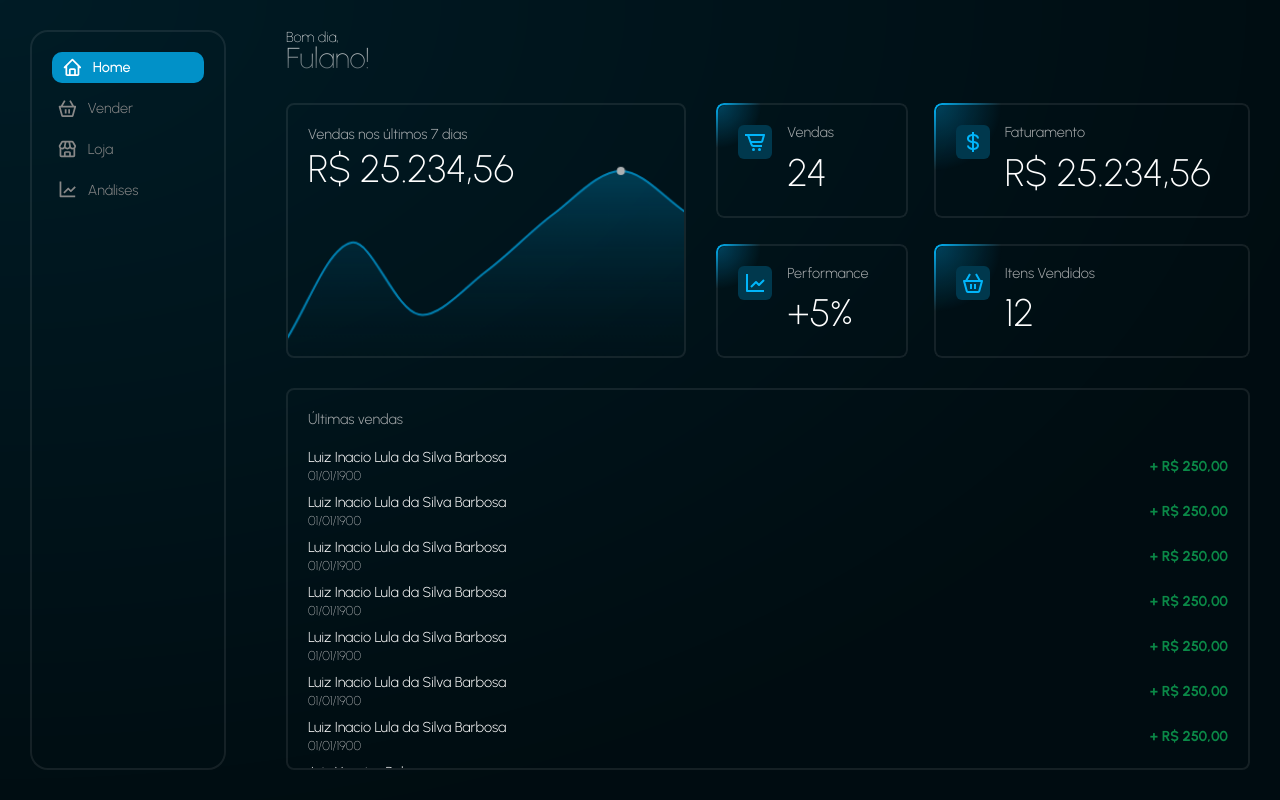
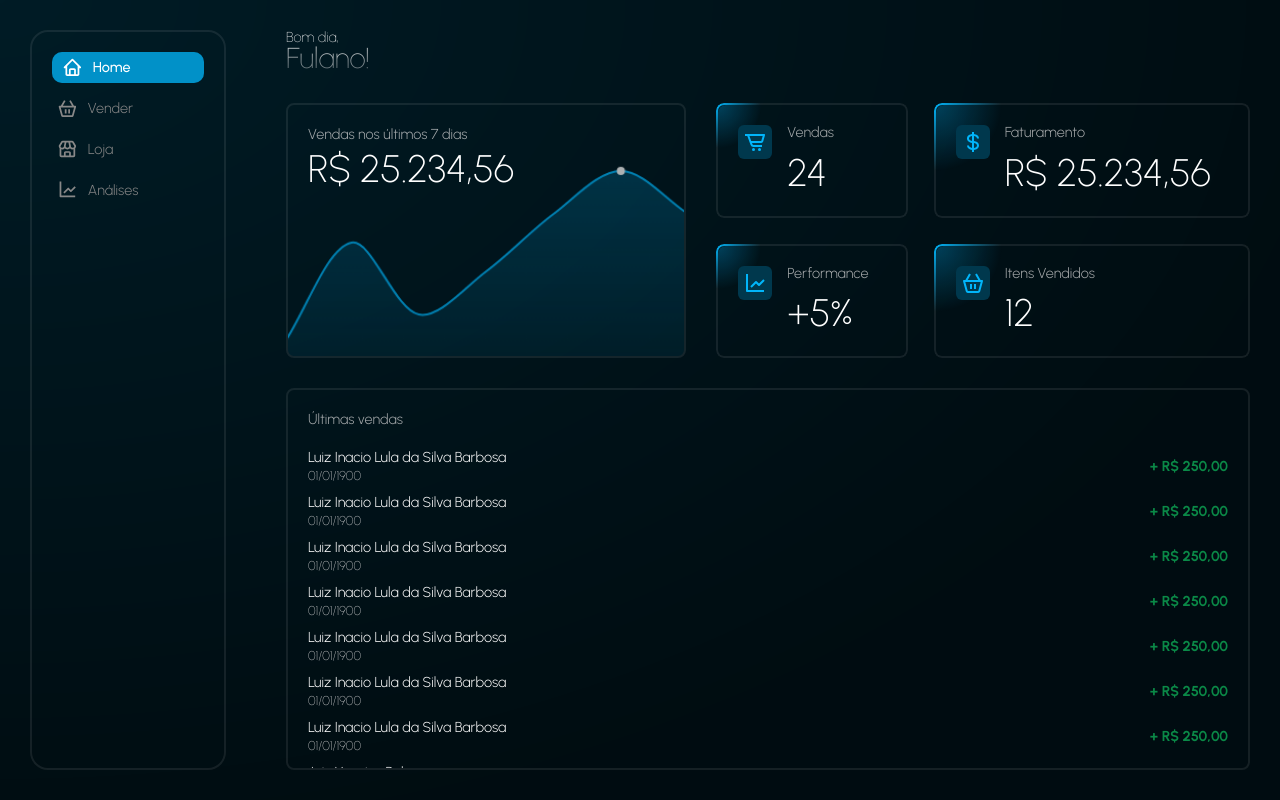
Before and after one commit to Gepetto-FIAP/tradebox, a Next.js app: page /seller in a window 1280 px wide. Built offline with nearby package versions, Linux system fonts and the light colour scheme.

Commit message:
refactor: reestrutura página inicial do vendedor para melhor organização do conteúdo

```diff
--- a/app/(dashboard)/seller/page.tsx
+++ b/app/(dashboard)/seller/page.tsx
@@ -20,7 +20,11 @@ export default function Seller() {
               <div className={styles.chart_value}>R$ 25.234,56</div>
             </div>
             <div className={styles.chart}>
-              <SalesChart colorStart={"#01b5fa70"} colorEnd={"transparent"} colorBorder={"#01b5fa"} />
+              <SalesChart
+                colorStart="rgba(1, 181, 250, 0.3)"
+                colorEnd="rgba(1, 181, 250, 0.05)"
+                colorBorder="rgba(1, 181, 250, 1)"
+              />
             </div>
           </div>
         </div>
```
